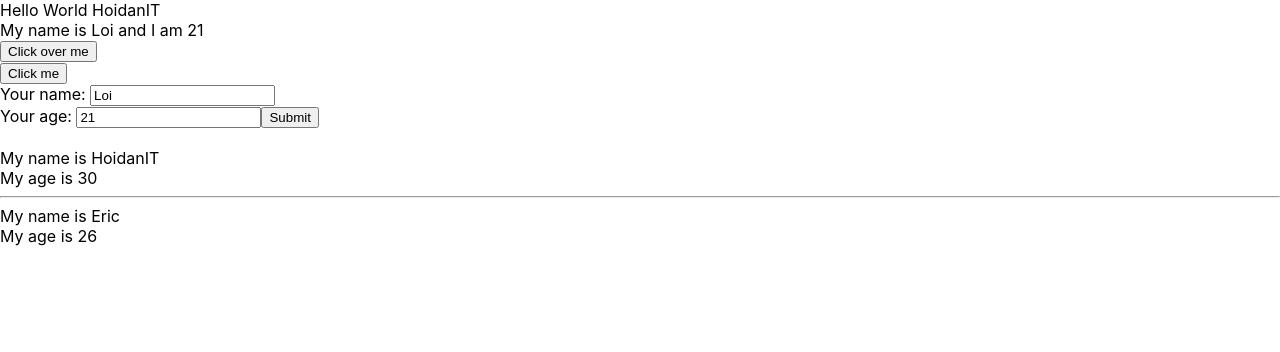
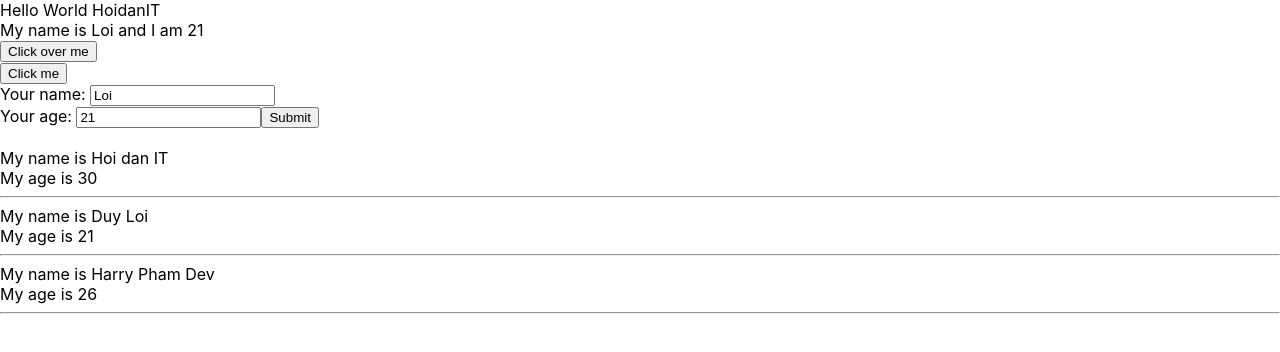
Before and after one commit to loinguyenduy/react, a React (Create React App) app in the folder chapter2_basic_react/base-react-redux/: page / in a window 1280 px wide. Shown: the top 352 px of the page. Built offline with nearby package versions, Linux system fonts and the light colour scheme.

Commit message:
'video24'

```diff
--- a/chapter2_basic_react/base-react-redux/src/components/DisplayInfor.js
+++ b/chapter2_basic_react/base-react-redux/src/components/DisplayInfor.js
@@ -7,11 +7,31 @@ class DisplayInfor extends React.Component {
     console.log(this.props)
     //props => stand for property
     //use destructuring
-    const {name, age} = this.props
+    const {listUsers} = this.props
+    console.log(listUsers)
     return(
       <div>
-        <div>My name is {name}</div>
+        {/* Dùng map để lặp các phần tử trong object state, sẽ in ra 3 phần tử có trong object */}
+        {listUsers.map((user, index) => {
+          // console.log(user)
+          return (
+            // cần 1 thuộc tính key (qua id) để định danh thẻ div
+            <div key={user.id}>
+              <div>My name is {user.name}  </div>
+              <div>My age is {user.age} </div>
+              <hr/>
+              </div>
+          )
+        })}
+
+        {/* <div>My name is {name}</div>
+        <div>My age is {age}</div> <hr/>
+
         <div>My age is {age}</div>
+        <div>My age is {age}</div> <hr/>
+
+        <div>My age is {age}</div>
+        <div>My age is {age}</div>  */}
       </div>
     )
   }
--- a/chapter2_basic_react/base-react-redux/src/components/MyComponent.js
+++ b/chapter2_basic_react/base-react-redux/src/components/MyComponent.js
@@ -6,13 +6,22 @@ import UserInfor from "./UserInfor";
 import DisplayInfor from "./DisplayInfor";
 
 class MyComponent extends React.Component {
+  state = {
+    listUser: [
+      { id: 1, name: "Hoi dan IT", age: "30" },
+      { id: 2, name: "Duy Loi", age: "21" },
+      { id: 3, name: "Harry Pham Dev", age: "26" },
+    ],
+  };
+
   //JSX: Viết code JS trong code của HTML
   render() {
+    //Video 24
+
     return (
       <div>
         <UserInfor /> <br></br>
-        <DisplayInfor name="HoidanIT" age="30" /> <hr/>
-        <DisplayInfor name="Eric" age={26} />
+        <DisplayInfor listUsers={this.state.listUser}/>
       </div>
     );
   }
--- a/chapter2_basic_react/base-react-redux/src/components/UserInfor.js
+++ b/chapter2_basic_react/base-react-redux/src/components/UserInfor.js
@@ -53,7 +53,10 @@ class UserInfor extends React.Component {
         <button onMouseOver={this.handleOnMouseOver}>Click over me</button>
         <br></br>
         <button onClick={this.handleClick}>Click me</button>
-        {/* onSubmit: handle event when user click submit or enter
+        {/*
+            onMouseOver: handle event that hover over button
+            onClick: handle event that click to button
+            onSubmit: handle event when user click submit or enter
             onChange: handle event user enter input
             preventDefault(): prevent reloading page */}
 
```
